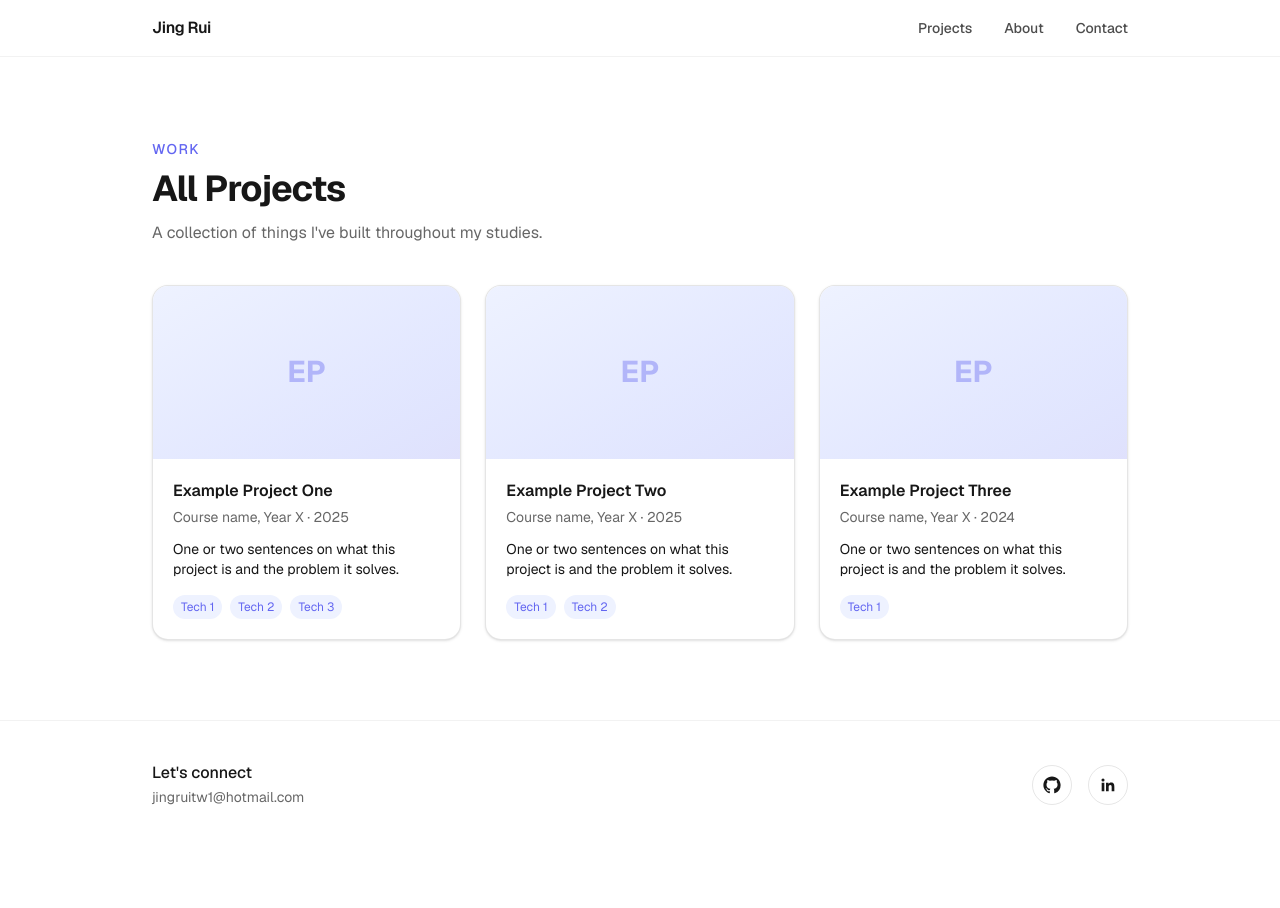
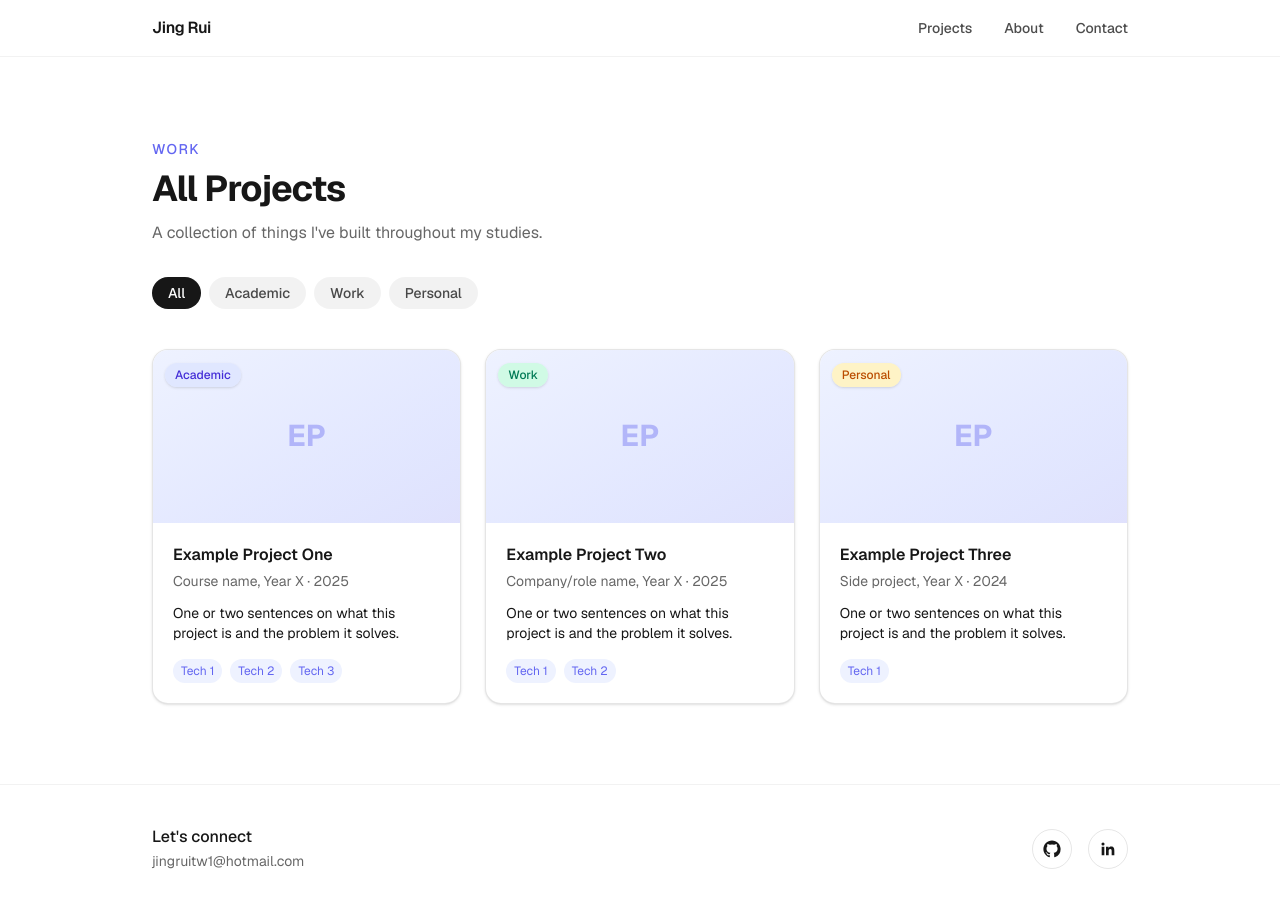
Before and after one commit to JonathanHJR/portfolio, a Next.js app: page /projects in a window 1280 px wide. Shown: the top 908 px of the page. Before the commit the page ends 849 px from the top, so only its background shows below. Built offline with nearby package versions, Linux system fonts and the light colour scheme.

Commit message:
Add project categories with filterable badges (Academic, Work, Personal)
Adds a category field per project, a colored badge shown on cards and
detail pages, and client-side filter buttons on the projects listing.

```diff
--- a/src/app/projects/[slug]/page.tsx
+++ b/src/app/projects/[slug]/page.tsx
@@ -2,6 +2,7 @@ import Link from "next/link";
 import Image from "next/image";
 import { notFound } from "next/navigation";
 import { getProjectBySlug, projects } from "@/data/projects";
+import CategoryBadge from "@/components/CategoryBadge";
 
 export function generateStaticParams() {
   return projects.map((p) => ({ slug: p.slug }));
@@ -28,7 +29,10 @@ export default async function ProjectPage({
         &larr; All projects
       </Link>
 
-      <h1 className="mt-4 text-4xl font-bold tracking-tight">
+      <div className="mt-4">
+        <CategoryBadge category={project.category} />
+      </div>
+      <h1 className="mt-3 text-4xl font-bold tracking-tight">
         {project.title}
       </h1>
       <p className="mt-2 text-black/60 dark:text-white/60">
--- a/src/app/projects/page.tsx
+++ b/src/app/projects/page.tsx
@@ -1,4 +1,4 @@
-import ProjectCard from "@/components/ProjectCard";
+import ProjectsGrid from "@/components/ProjectsGrid";
 import { projects } from "@/data/projects";
 
 export const metadata = {
@@ -15,10 +15,8 @@ export default function ProjectsPage() {
       <p className="mt-3 max-w-xl text-black/60 dark:text-white/60">
         A collection of things I&apos;ve built throughout my studies.
       </p>
-      <div className="mt-10 grid gap-6 sm:grid-cols-2 lg:grid-cols-3">
-        {projects.map((project) => (
-          <ProjectCard key={project.slug} project={project} />
-        ))}
+      <div className="mt-8">
+        <ProjectsGrid projects={projects} />
       </div>
     </div>
   );
--- /dev/null
+++ b/src/components/CategoryBadge.tsx
@@ -0,0 +1,21 @@
+import type { ProjectCategory } from "@/data/projects";
+
+const styles: Record<ProjectCategory, string> = {
+  Academic: "bg-indigo-100 text-indigo-700 dark:bg-indigo-500/15 dark:text-indigo-300",
+  Work: "bg-emerald-100 text-emerald-700 dark:bg-emerald-500/15 dark:text-emerald-300",
+  Personal: "bg-amber-100 text-amber-700 dark:bg-amber-500/15 dark:text-amber-300",
+};
+
+export default function CategoryBadge({
+  category,
+}: {
+  category: ProjectCategory;
+}) {
+  return (
+    <span
+      className={`rounded-full px-2.5 py-1 text-xs font-medium shadow-sm ${styles[category]}`}
+    >
+      {category}
+    </span>
+  );
+}
--- a/src/components/ProjectCard.tsx
+++ b/src/components/ProjectCard.tsx
@@ -1,6 +1,7 @@
 import Link from "next/link";
 import Image from "next/image";
 import type { Project } from "@/data/projects";
+import CategoryBadge from "@/components/CategoryBadge";
 
 export default function ProjectCard({ project }: { project: Project }) {
   const thumbnail = project.media[0];
@@ -11,6 +12,9 @@ export default function ProjectCard({ project }: { project: Project }) {
       className="group block overflow-hidden rounded-2xl border border-black/10 bg-white shadow-sm transition-all hover:-translate-y-1 hover:shadow-lg dark:border-white/10 dark:bg-white/[0.03]"
     >
       <div className="relative aspect-video w-full overflow-hidden bg-gradient-to-br from-accent-soft to-accent/20">
+        <div className="absolute left-3 top-3 z-10">
+          <CategoryBadge category={project.category} />
+        </div>
         {thumbnail ? (
           <Image
             src={thumbnail.src}
--- /dev/null
+++ b/src/components/ProjectsGrid.tsx
@@ -0,0 +1,47 @@
+"use client";
+
+import { useState } from "react";
+import ProjectCard from "@/components/ProjectCard";
+import { projectCategories, type Project, type ProjectCategory } from "@/data/projects";
+
+type Filter = "All" | ProjectCategory;
+
+export default function ProjectsGrid({ projects }: { projects: Project[] }) {
+  const [filter, setFilter] = useState<Filter>("All");
+  const filtered =
+    filter === "All" ? projects : projects.filter((p) => p.category === filter);
+
+  const filters: Filter[] = ["All", ...projectCategories];
+
+  return (
+    <div>
+      <div className="flex flex-wrap gap-2">
+        {filters.map((f) => (
+          <button
+            key={f}
+            onClick={() => setFilter(f)}
+            className={`rounded-full px-4 py-1.5 text-sm font-medium transition-colors ${
+              filter === f
+                ? "bg-foreground text-background"
+                : "bg-black/5 text-black/70 hover:bg-black/10 dark:bg-white/10 dark:text-white/70 dark:hover:bg-white/20"
+            }`}
+          >
+            {f}
+          </button>
+        ))}
+      </div>
+
+      {filtered.length === 0 ? (
+        <p className="mt-10 text-sm text-black/50 dark:text-white/50">
+          No projects in this category yet.
+        </p>
+      ) : (
+        <div className="mt-10 grid gap-6 sm:grid-cols-2 lg:grid-cols-3">
+          {filtered.map((project) => (
+            <ProjectCard key={project.slug} project={project} />
+          ))}
+        </div>
+      )}
+    </div>
+  );
+}
--- a/src/data/projects.ts
+++ b/src/data/projects.ts
@@ -4,9 +4,18 @@ export type ProjectMedia = {
   alt: string;
 };
 
+export type ProjectCategory = "Academic" | "Work" | "Personal";
+
+export const projectCategories: ProjectCategory[] = [
+  "Academic",
+  "Work",
+  "Personal",
+];
+
 export type Project = {
   slug: string;
   title: string;
+  category: ProjectCategory;
   course: string;
   year: string;
   summary: string;
@@ -21,6 +30,7 @@ export const projects: Project[] = [
   {
     slug: "example-project-one",
     title: "Example Project One",
+    category: "Academic",
     course: "Course name, Year X",
     year: "2025",
     summary:
@@ -38,7 +48,8 @@ export const projects: Project[] = [
   {
     slug: "example-project-two",
     title: "Example Project Two",
-    course: "Course name, Year X",
+    category: "Work",
+    course: "Company/role name, Year X",
     year: "2025",
     summary:
       "One or two sentences on what this project is and the problem it solves.",
@@ -52,7 +63,8 @@ export const projects: Project[] = [
   {
     slug: "example-project-three",
     title: "Example Project Three",
-    course: "Course name, Year X",
+    category: "Personal",
+    course: "Side project, Year X",
     year: "2024",
     summary:
       "One or two sentences on what this project is and the problem it solves.",
```
